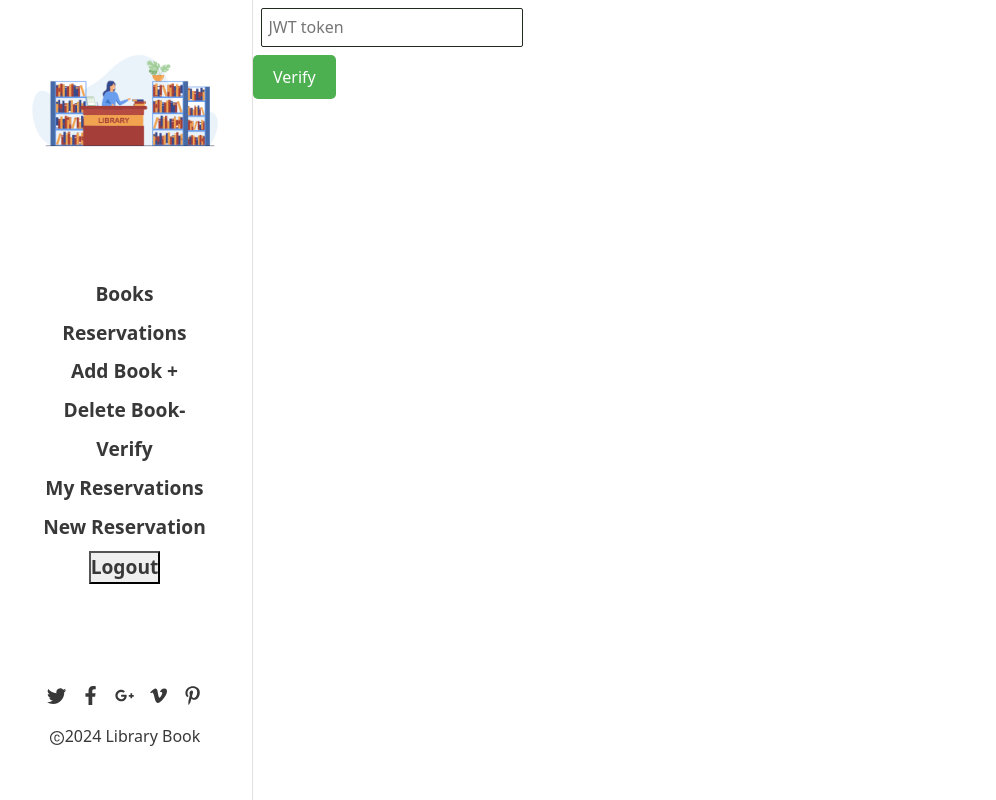
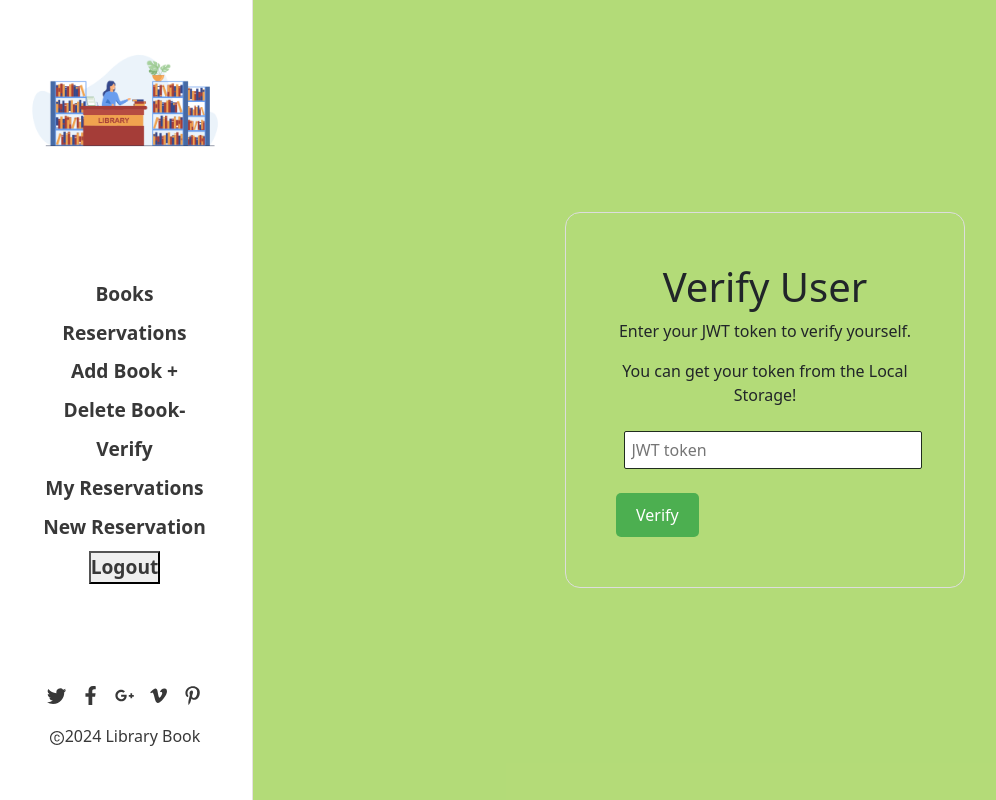
Before and after one commit to leloufadel/Page-To-page-Library-Frontend, a React (Create React App) app: page /verify in a window 1280 px wide. Shown: the whole page, without its empty margins (3-999 px from the left). Built offline with nearby package versions, Linux system fonts and the light colour scheme; no server answers; sample sign-in values are in the browser's storage.

Commit message:
Update style

```diff
--- a/src/components/user/verify.js
+++ b/src/components/user/verify.js
@@ -13,7 +13,14 @@ function Verify() {
   };
 
   return (
-    <form>
+    <div className="centered-container">
+      <form className="input" onSubmit={handleVerify}>
+        <div className="mb-3 text-center">
+          <h1>Verify User</h1>
+          <p> Enter your JWT token to verify yourself. </p>
+          <p> You can get your token from the Local Storage! </p>
+        </div>
+        <div className="mb-3">
           <input
             className="input-text"
             type="token"
@@ -22,11 +29,12 @@ function Verify() {
             placeholder="JWT token"
             required
           />
-      <br />
-      <button type="submit" onClick={handleVerify} className="form-btn">
+        </div>
+        <button type="submit" className="form-btn">
           Verify
         </button>
       </form>
+    </div>
   );
 }
 
```
Lines whose indentation alone changed are shown as unchanged.
